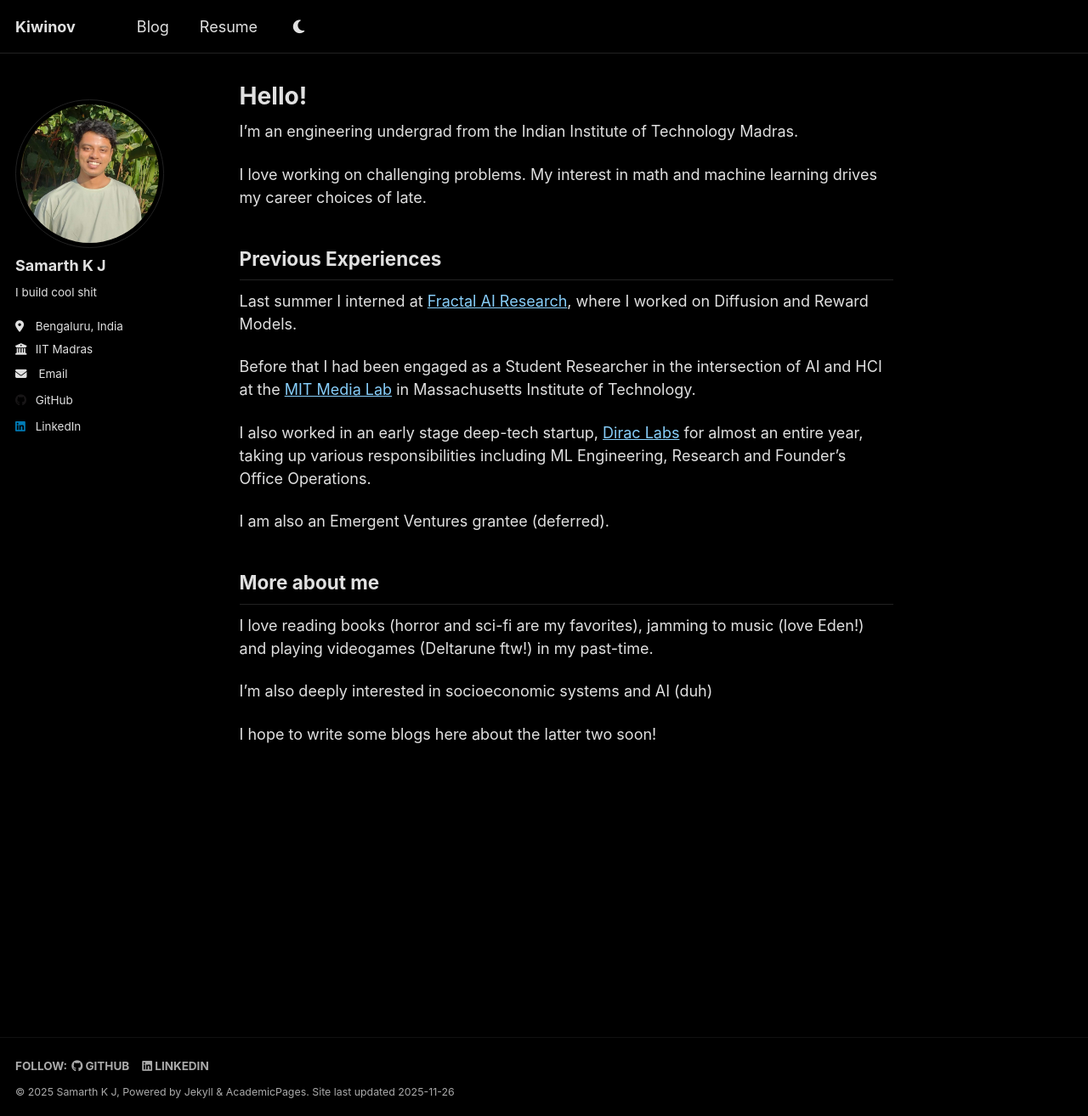
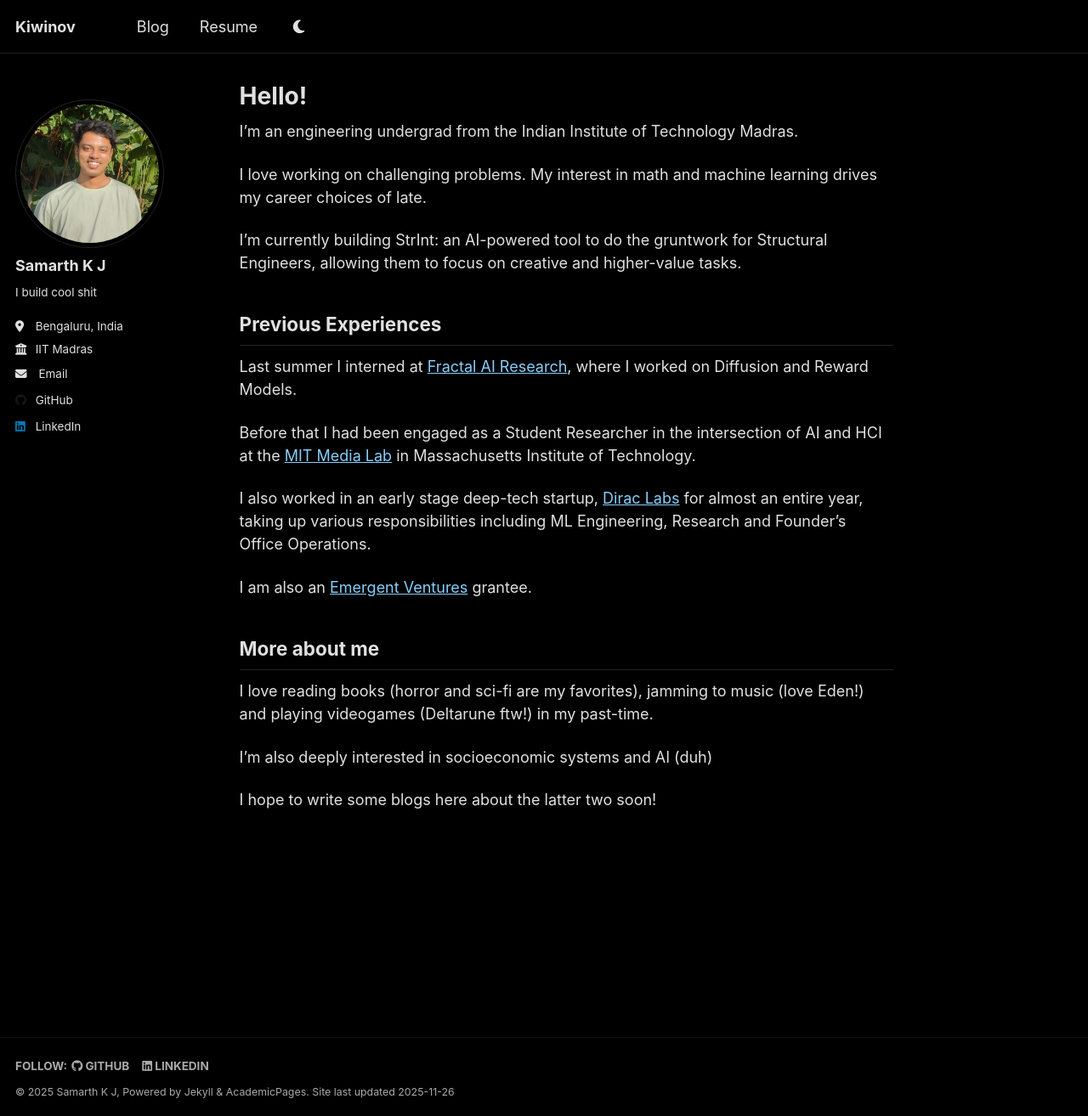
Before and after one commit to Kiwinov/kiwinov.github.io, a Jekyll site: the page built from _pages/about.md, in a window 1280 px wide and 1314 px high. Shown: the whole window at 85% size. Built offline with Jekyll 4.4.1, drawn with Linux system fonts in a browser that asks for light colours.

Commit message:
add link for ev

```diff
--- a/_pages/about.md
+++ b/_pages/about.md
@@ -11,6 +11,8 @@ I'm an engineering undergrad from the Indian Institute of Technology Madras.
 I love working on challenging problems.
 My interest in math and machine learning drives my career choices of late.
 
+I'm currently building StrInt: an AI-powered tool to do the gruntwork for Structural Engineers, allowing them to focus on creative and higher-value tasks.
+
 ## Previous Experiences
 
 Last summer I interned at [Fractal AI Research](https://fractal.ai/ai-research), where I worked on Diffusion and Reward Models.
@@ -19,7 +21,7 @@ Before that I had been engaged as a Student Researcher in the intersection of AI
 
 I also worked in an early stage deep-tech startup, [Dirac Labs](https://diraclabs.com) for almost an entire year, taking up various responsibilities including ML Engineering, Research and Founder's Office Operations.
 
-I am also an Emergent Ventures grantee (deferred).
+I am also an [Emergent Ventures](https://marginalrevolution.com/marginalrevolution/2025/11/emergent-ventures-india-13th-cohort.html) grantee.
 
 ## More about me
 I love reading books (horror and sci-fi are my favorites), jamming to music (love Eden!) and playing videogames (Deltarune ftw!) in my past-time.
```
Also changed, not shown: 1 other file.
